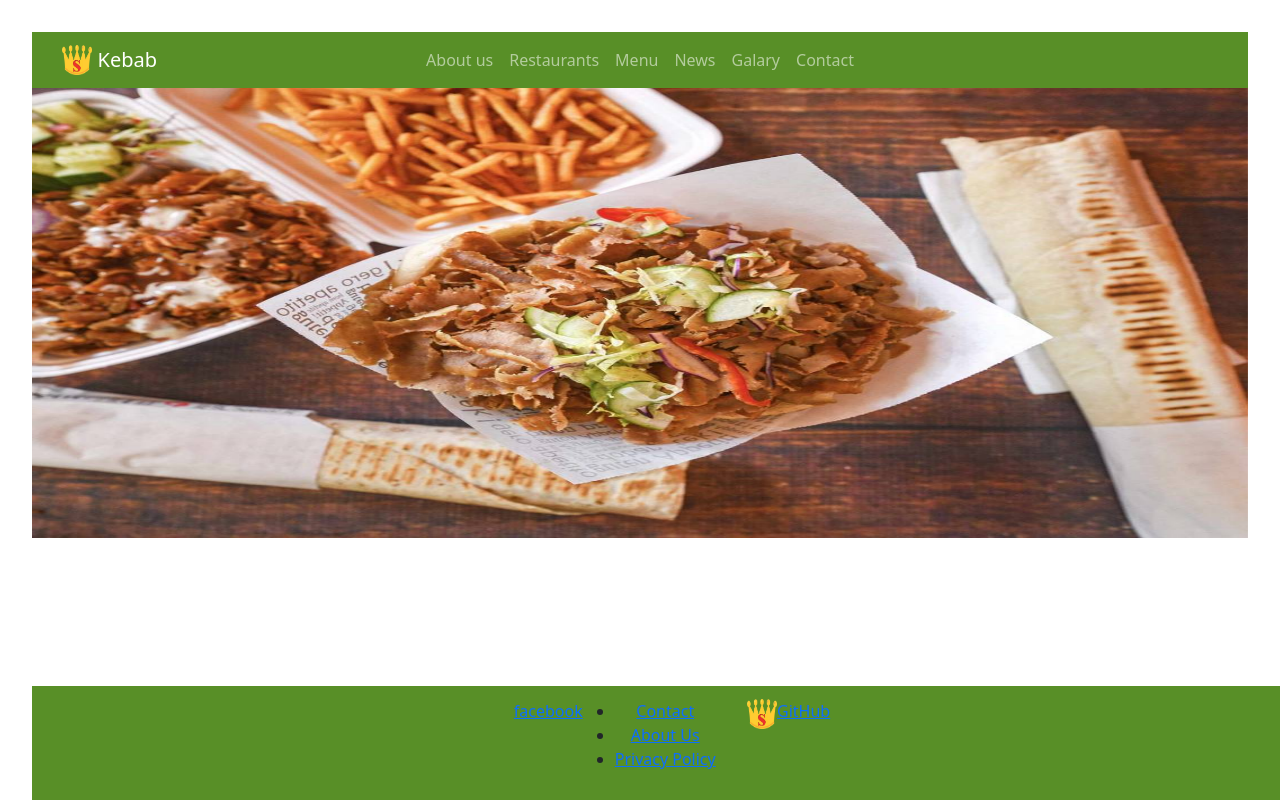
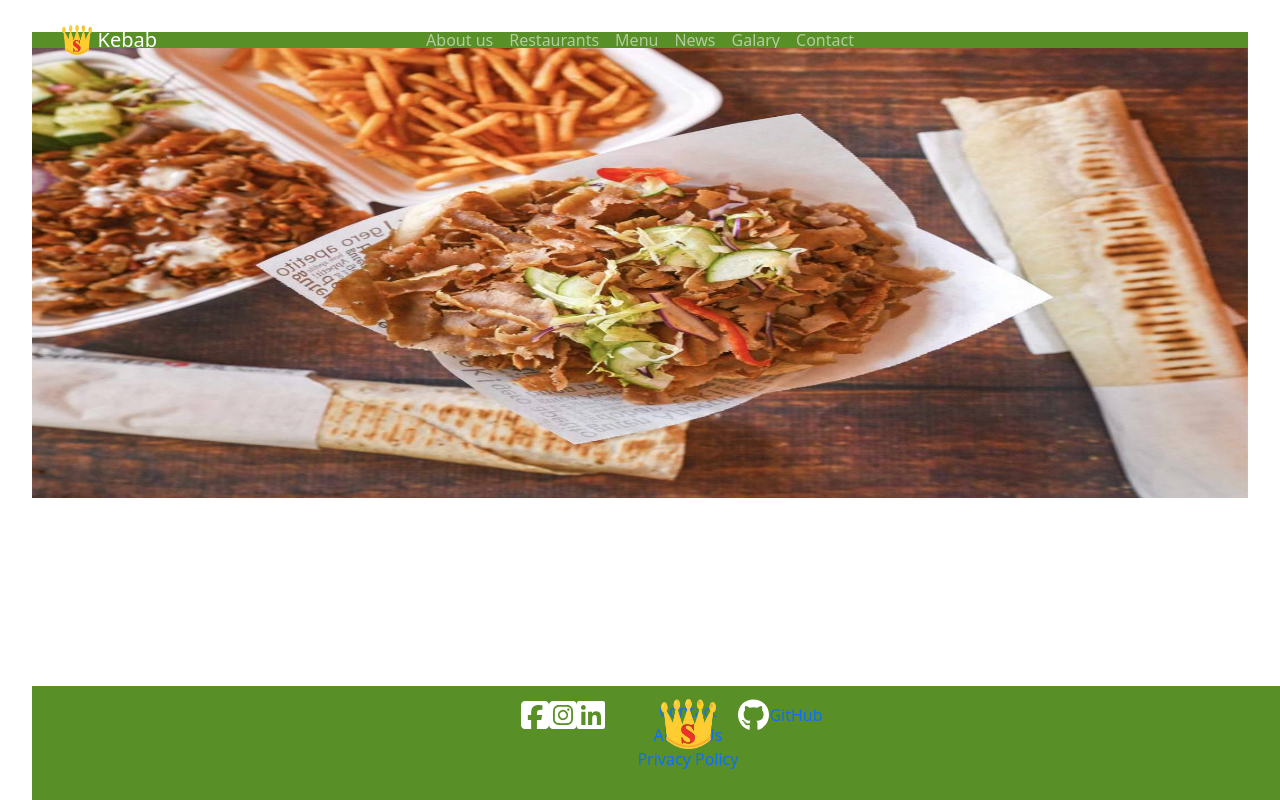
Before and after one commit to MarcinSzablak/MERN_app, a React (Vite) app in the folder client/: page / in a window 1280 px wide. Shown: the top 800 px of the page. Built offline with nearby package versions, Linux system fonts and the light colour scheme.

Commit message:
commit to work later on footer

```diff
--- a/client/src/components/Footer.css
+++ b/client/src/components/Footer.css
@@ -8,3 +8,19 @@
     justify-content: center;
     padding: 1%;
 }
+
+.brand{
+    position: absolute;
+}
+
+.links ul{
+    list-style: none;
+}
+
+a{
+    text-decoration: none;
+}
+
+.github{
+
+}
--- a/client/src/components/Footer.jsx
+++ b/client/src/components/Footer.jsx
@@ -1,14 +1,34 @@
 import "./Footer.css"
 import Navbar from 'react-bootstrap/Navbar';
+import { FontAwesomeIcon } from '@fortawesome/react-fontawesome'
+import { faGithub, faSquareFacebook, faSquareInstagram, faLinkedin } from '@fortawesome/free-brands-svg-icons'
+
+
 
 function Footer(){
+
+    const medias = [
+      {Id:1, Href: "https://www.facebook.com/kebabsuperking/", Icon: faSquareFacebook},
+      {Id:2, Href: "", Icon: faSquareInstagram},
+      {Id:3, Href: "", Icon: faLinkedin},
+    ]
+
     return (
       <div className="main-footer">
         <div className="media">
-          <a
-          href="https://www.facebook.com/kebabsuperking/"
-          target="_blank"
-          >facebook</a>
+          {
+            medias.map((media)=>{
+              return(
+                <a
+                  key={media.Id}
+                  href={media.Href}
+                  target="_blank"
+                >
+                  <FontAwesomeIcon icon={media.Icon} size="2xl" style={{color:"fff"}} />
+                </a>
+              )
+            })
+          }
         </div>
         <div className="links">
           <ul>
@@ -26,11 +46,14 @@ function Footer(){
         <Navbar.Brand href="#Home" className='brand'><img
             alt="logo"
             src="/logo.png"
-            width="30"
-            height="30"
+            width="55"
+            height="50"
         />
         </Navbar.Brand>
         <div className="github">
+          <a href="https://github.com/MarcinSzablak/MERN_app">
+            <FontAwesomeIcon icon={faGithub} size="2xl" style={{color:"fff"}}/>
+          </a>
           <a href="https://github.com/MarcinSzablak/MERN_app">GitHub</a>
         </div>
       </div>
--- a/client/src/components/mainPage/Slider.jsx
+++ b/client/src/components/mainPage/Slider.jsx
@@ -20,7 +20,7 @@ function Slider() {
         images.map((image)=>{
             return(
             <Carousel.Item
-                key={images.Id}
+                key={image.Id}
                 >
                 <img
                     className="slide-img"
```
